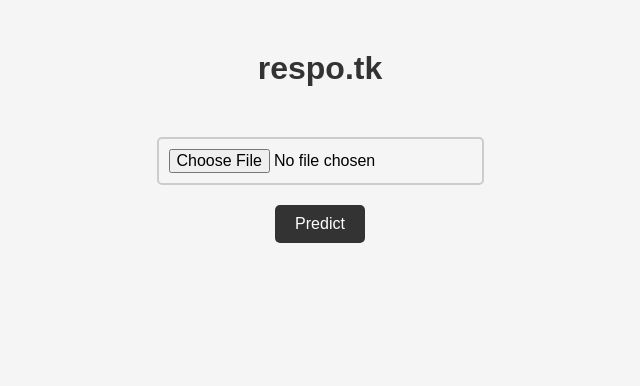
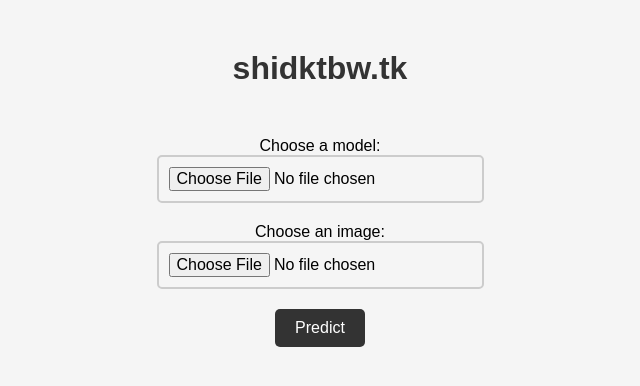
Before and after one commit to shidktbw/yolov8-api, a Flask app: page / in a window 1280 px wide. Shown: the top 386 px of the page, without its empty margins (320-960 px from the left). Run offline with Flask 3, Linux system fonts and the light colour scheme.

Commit message:
Update index.html

```diff
--- a/templates/index.html
+++ b/templates/index.html
@@ -2,12 +2,15 @@
 <html>
 <head>
 	<link rel="stylesheet" type="text/css" href="{{ url_for('static', filename='index.css') }}">
-    <title>YOLO Object Detection</title>
+    <title>main</title>
 </head>
 <body>
-    <h1>respo.tk</h1>
+    <h1>shidktbw.tk</h1>
 	<form action="{{ url_for('predict') }}" method="post" enctype="multipart/form-data">
-		<input type="file" name="file">
+		<label for="model">Choose a model:</label>
+		<input type="file" id="model" name="model" accept=".pt">
+		<label for="file">Choose an image:</label>
+		<input type="file" id="file" name="file" accept=".jpg,.png,.jpeg">
 		<input type="submit" value="Predict">
 	</form>
 
@@ -16,8 +19,5 @@
 			<img src="{{ url_for('serve_image', path=latest_dir + '/' + filename) }}">
 		{% endif %}
 	</div>
-
-
-
 </body>
 </html>
```
